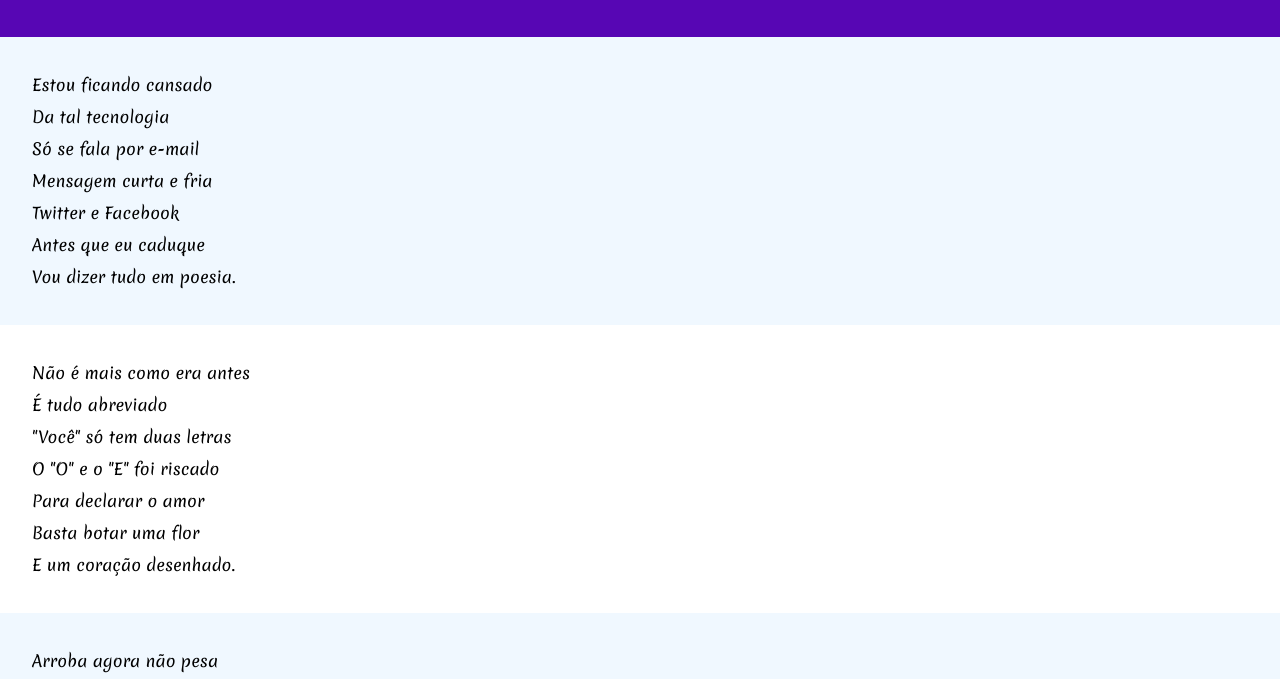
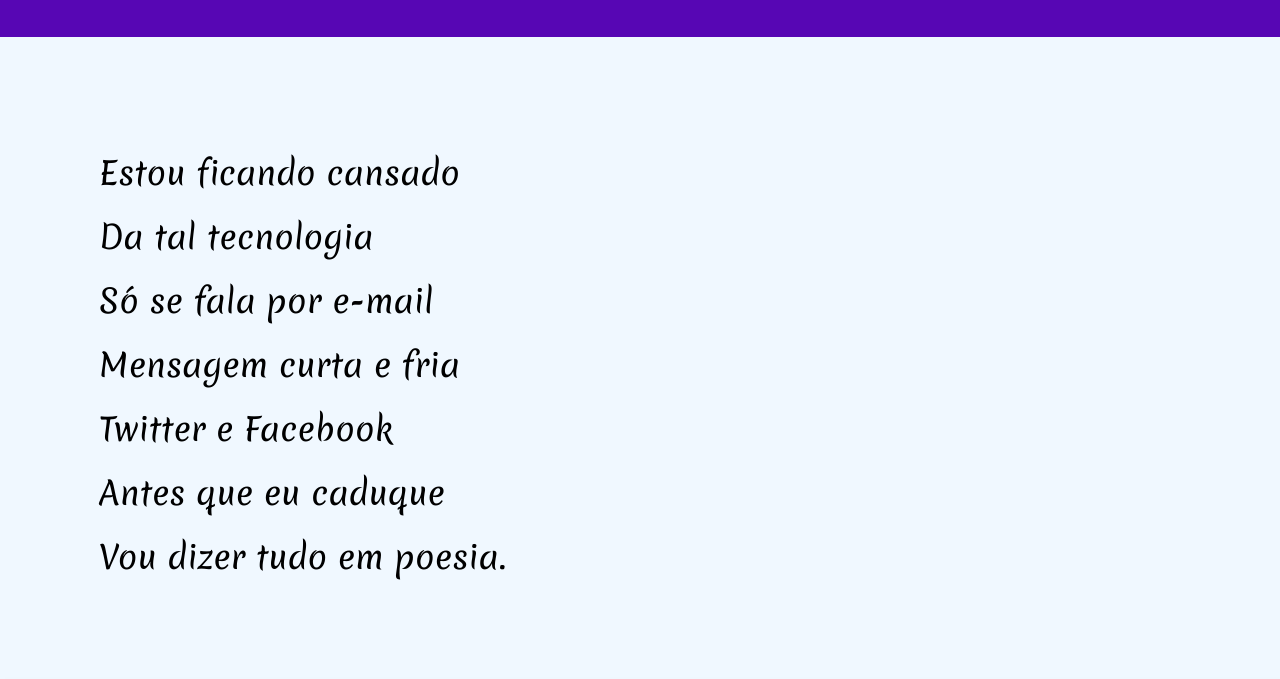
Before and after one commit to WandesonAC/html-css-javascript-pratica, a plain HTML site: page Praticando/pratica-modulo-3/index.html in a window 1280 px wide. Shown: the part 119-798 px from the top of the page. Drawn offline with nearby package versions, Linux system fonts and the light colour scheme.

Commit message:
Finalizacao

```diff
--- a/Praticando/pratica-modulo-3/style.css
+++ b/Praticando/pratica-modulo-3/style.css
@@ -16,7 +16,8 @@
 }
 
 html, body {
-    min-height: 500px;
+    min-height: 100vh;
+    background-color: darkgrey;
 }
 
 header {
@@ -48,6 +49,14 @@ a:hover {
     text-transform: uppercase;
 }
 
+section {
+    padding-left: 35px;
+    padding-top: 5vh;
+    padding-bottom: 5vh;
+    font-size: 2.5vw;
+
+}
+
 section > p {
     font-family: var(--fonte2);
     line-height: 2em;
@@ -59,5 +68,24 @@ section.normal {
 }
 
 section.imagem {
+    background-position: right center;
+    background-size: cover;
+    background-attachment: fixed;
+    box-shadow: 5px 5px 14px;
+}
 
+section.imagem > p {
+    display: inline-block;
+    padding: 5px;
+    background-color: rgba(0, 0, 0, 0.336);
+    color: whitesmoke;
+    border-radius: 10px;
 }
+
+section#img01 {
+    background-image: url('site-cordel-moderno/imagens/background001.jpg');
+}
+
+section#img02 {
+    background-image: url('site-cordel-moderno/imagens/background002.jpg');
+}
```
